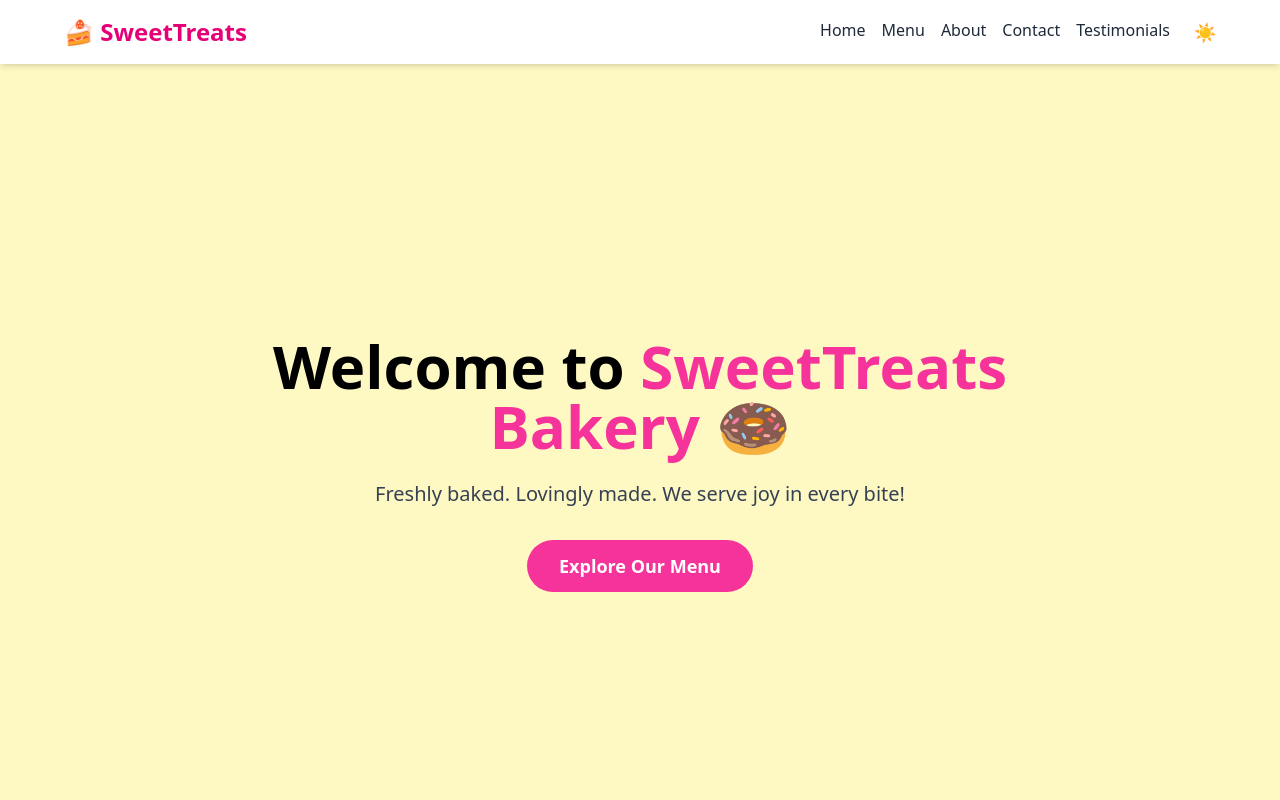
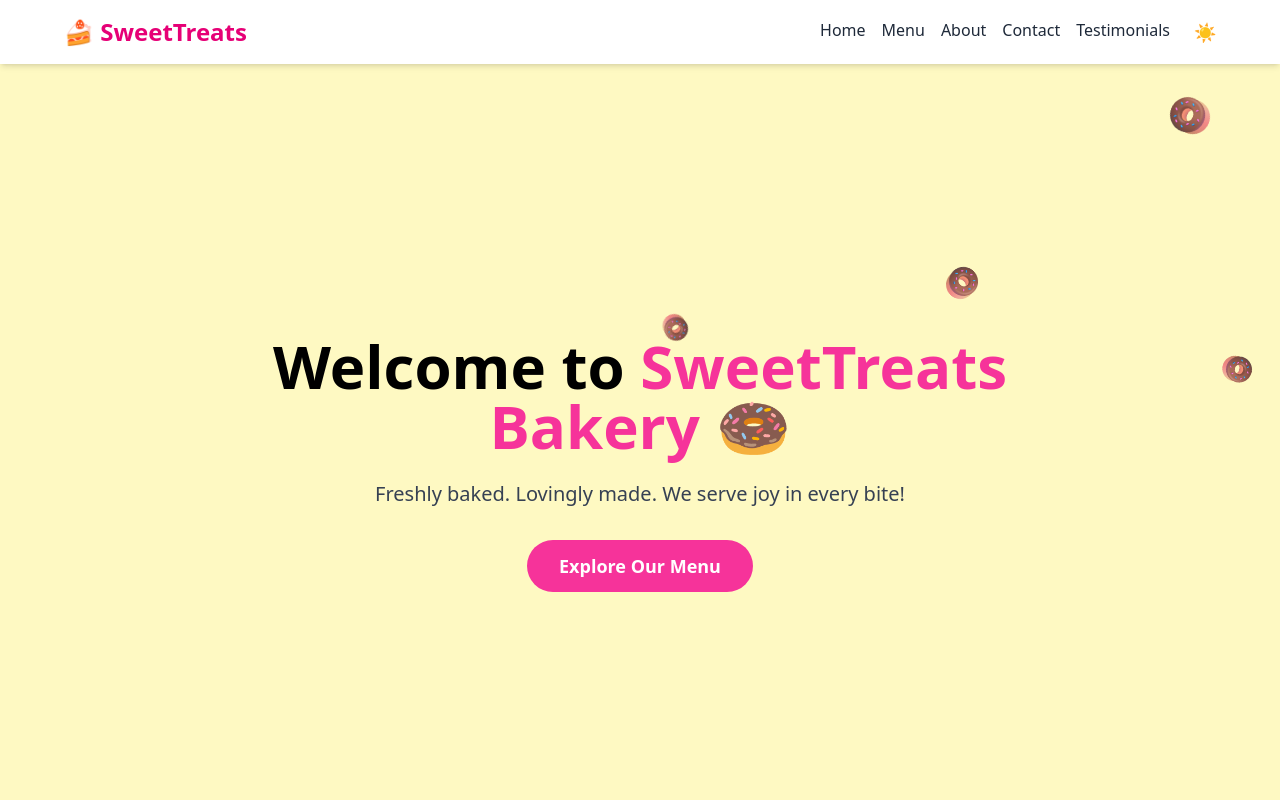
Before and after one commit to AnthonyJohnsonDeveloper/bakery-demo, a React (Vite) app: page / in a window 1280 px wide. Shown: the top 800 px of the page. Built offline with nearby package versions, Linux system fonts and the light colour scheme.

Commit message:
added fun interactive element falling donuts

```diff
--- a/src/App.jsx
+++ b/src/App.jsx
@@ -3,6 +3,9 @@ import Navbar from "./components/Navbar";
 import Home from "./components/Home";
 import Gallery from "./components/Gallery";
 import Testimonials from "./components/Testimonials";
+import FallingDonuts from "./components/FallingDonuts";
+
+
 
 // Lazy-loaded components
 const About = lazy(() => import("./components/About"));
@@ -16,6 +19,7 @@ function App() {
   return (
     <div>
       <Navbar />
+      <FallingDonuts />
       <Home />
       <Menu />
       <Gallery />
--- /dev/null
+++ b/src/components/FallingDonuts.jsx
@@ -0,0 +1,66 @@
+import React, { useEffect, useState } from "react";
+import donutImg from "/images/donut.png"; // Place a small donut icon here
+
+const FallingDonuts = () => {
+  const [donuts, setDonuts] = useState([]);
+
+  const createDonut = () => {
+    const id = Date.now();
+    const left = Math.random() * window.innerWidth;
+    const size = Math.random() * 20 + 30;
+    const rotation = Math.random() * 360;
+
+    setDonuts((prev) => [
+      ...prev,
+      { id, left, size, rotation, top: -100, speed: Math.random() * 2 + 1 },
+    ]);
+  };
+
+  useEffect(() => {
+    const interval = setInterval(createDonut, 1000);
+    return () => clearInterval(interval);
+  }, []);
+
+  useEffect(() => {
+    const animation = setInterval(() => {
+      setDonuts((prev) =>
+        prev
+          .map((donut) => ({
+            ...donut,
+            top: donut.top + donut.speed,
+          }))
+          .filter((donut) => donut.top < window.innerHeight)
+      );
+    }, 16);
+
+    return () => clearInterval(animation);
+  }, []);
+
+  const handleClick = (id) => {
+    setDonuts((prev) => prev.filter((donut) => donut.id !== id));
+  };
+
+  return (
+    <div className="fixed top-0 left-0 w-full h-full pointer-events-none z-40">
+      {donuts.map((donut) => (
+        <img
+          key={donut.id}
+          src={donutImg}
+          alt="donut"
+          className="absolute pointer-events-auto cursor-pointer select-none"
+          style={{
+            left: donut.left,
+            top: donut.top,
+            width: donut.size,
+            height: donut.size,
+            transform: `rotate(${donut.rotation}deg)`,
+            transition: "transform 0.2s ease",
+          }}
+          onClick={() => handleClick(donut.id)}
+        />
+      ))}
+    </div>
+  );
+};
+
+export default FallingDonuts;
```
Also changed, not shown: public/images/donut.png (added).
